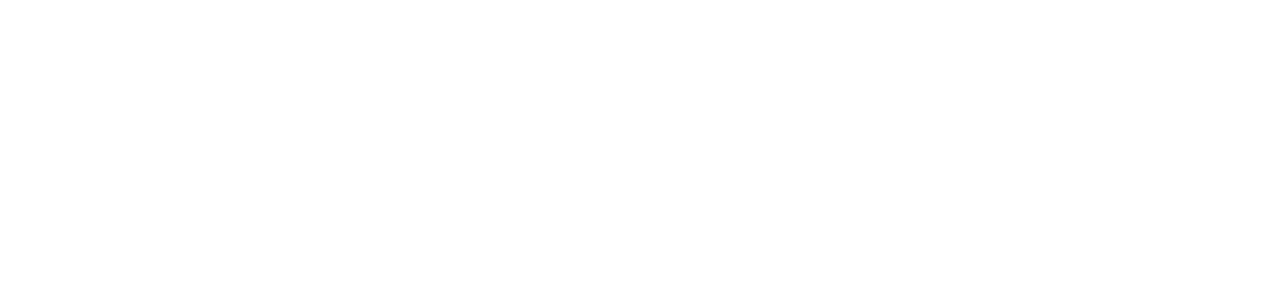
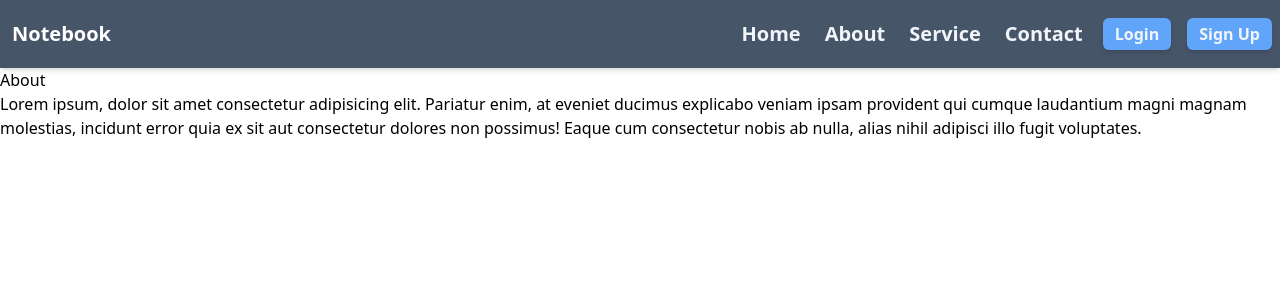
Before and after one commit to ahmadrazanawab/notebooks, a React (Vite) app: page /about in a window 1280 px wide. Shown: the top 300 px of the page. Built offline with nearby package versions, Linux system fonts and the light colour scheme.

Commit message:
navbar is done

```diff
--- a/package.json
+++ b/package.json
@@ -11,7 +11,9 @@
   },
   "dependencies": {
     "react": "^18.3.1",
-    "react-dom": "^18.3.1"
+    "react-dom": "^18.3.1",
+    "react-icons": "^5.3.0",
+    "react-router-dom": "^5.3.4"
   },
   "devDependencies": {
     "@eslint/js": "^9.9.0",
--- a/src/App.jsx
+++ b/src/App.jsx
@@ -1,9 +1,21 @@
 import React from 'react'
 import './index.css';
+import Navbar from './component/Navbar';
+import { BrowserRouter as Router, Route, Switch } from "react-router-dom";
+import Home from './component/Home';
+import About from './component/About';
 
 function App() {
   return (
-    <>
+      <>
+          <Router>
+              <Navbar />
+              <Switch>
+                  <Route exact path="/"> <Home /> </Route>
+                  <Route exact path="/about"> <About/> </Route>
+              </Switch>
+          </Router>
+
 
     </>
   )
--- /dev/null
+++ b/src/component/About.jsx
@@ -0,0 +1,12 @@
+import React from 'react'
+
+const About = () => {
+  return (
+    <div>
+          <h4>About</h4>
+          <p>Lorem ipsum, dolor sit amet consectetur adipisicing elit. Pariatur enim, at eveniet ducimus explicabo veniam ipsam provident qui cumque laudantium magni magnam molestias, incidunt error quia ex sit aut consectetur dolores non possimus! Eaque cum consectetur nobis ab nulla, alias nihil adipisci illo fugit voluptates.</p>
+    </div>
+  )
+}
+
+export default About
--- /dev/null
+++ b/src/component/Home.jsx
@@ -0,0 +1,12 @@
+import React from 'react'
+
+const Home = () => {
+  return (
+    <div>
+          <h4>Home</h4>
+          <p>Lorem, ipsum dolor sit amet consectetur adipisicing elit. Omnis quam reiciendis optio sint in animi molestias ducimus impedit cupiditate sapiente quaerat labore, voluptatem consectetur perferendis esse velit, tempora numquam iste ipsam. Et quis quo sunt? Consectetur ut eaque fugiat consequatur suscipit qui dolor ipsam. Facere.</p>
+    </div>
+  )
+}
+
+export default Home
--- /dev/null
+++ b/src/component/Navbar.jsx
@@ -0,0 +1,44 @@
+import React, { useState } from "react";
+import { Link } from "react-router-dom";
+import { GiHamburgerMenu } from "react-icons/gi";
+import { IoCloseSharp } from "react-icons/io5";
+
+const Navbar = () => {
+  const Links = [
+    { id: 1, name: "Home", to: "/" },
+    { id: 2, name: "About", to: "/about" },
+    { id: 3, name: "Service", to: "/service" },
+    { id: 4, name: "Contact", to: "/contact" },
+    ];
+    // <IoCloseSharp />
+    const [open, setOpen] = useState(false);
+    const OnClose = (e) => {
+        e.preventDefault();
+        if (open === true) {
+            setOpen(!open)
+        }
+    }
+  return (
+    <div className="shadow-md left-0 top-0 w-full bg-slate-600">
+          <nav className="md:flex items-center md:py-4 md:px-0 py-2 px-2 justify-between">
+              <div className="md:mx-2 flex items-center">
+                  <Link to="/" className="text-xl text-white font-bold hover:text-slate-300 duration-300 px-1 md:py-1 py-4 cursor-pointer">Notebook</Link>
+              </div>
+              <div className={`flex absolute text-slate-100 cursor-pointer right-6 top-6 md:hidden`} onClick={()=>setOpen(!open)}>
+               {!open ? <GiHamburgerMenu size={25} /> : <IoCloseSharp size={25} />}
+              </div>
+              <ul className={`md:flex md:items-center md:bg-slate-600  bg-slate-800  md:pb-0 pb-12 absolute md:static   md:z-auto z-[1] left-0 w-full md:w-auto md:pl-0  transition-all duration-500 ease-in ${open ? 'top-[76px] opacity-100':"left-[-490px]"} md:opacity-100 opacity-0`}>
+                        {Links.map(({ name, id,to }) => (
+                        <li key={id} className="flex  justify-center  md:mx-3 md:my-0 my-7 mx-0 text-xl md:text-1xl  duration-500" onClick={OnClose}><Link to={to}  className="md:text-slate-100 text-slate-100 font-bold hover:text-pink-500 duration-500 cursor-pointer">{name}</Link></li>
+                        ))}
+                <div className="flex justify-center" onClick={OnClose}>
+                    <Link to="/login" className="bg-blue-400 md:mx-2 font-semibold mx-1 py-1 px-2 md:px-3 rounded-md shadow-md text-slate-100">Login</Link>
+                    <Link to="/signup" className="bg-blue-400 md:mx-2 font-semibold mx-1 py-1 px-2 md:px-3 rounded-md shadow-md text-slate-100">Sign Up</Link>
+                </div>
+                </ul>
+      </nav>
+    </div>
+  );
+};
+
+export default Navbar;
```
Also changed, not shown: src/component/AddNote.jsx (added), src/component/Notes.jsx (added), src/component/NotesItem.jsx (added), 1 other file (tests, documents, lock files or other folders).
